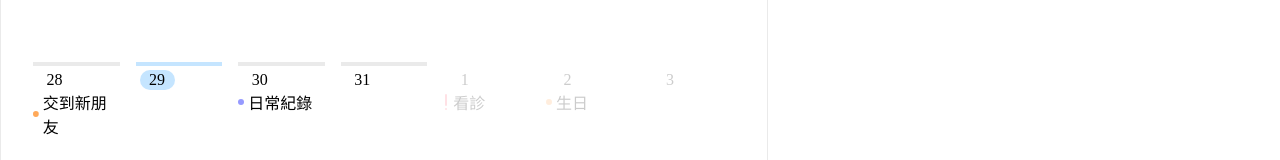
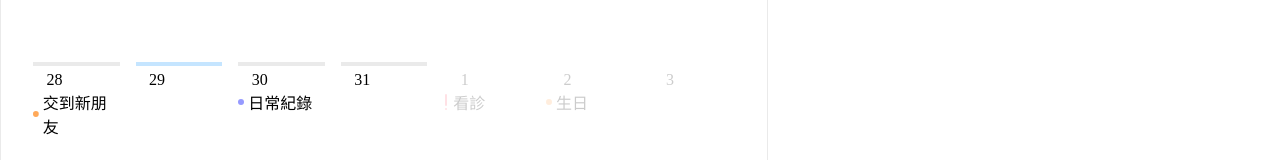
Before and after one commit to penspulse326/rocket_pawsmore, a Next.js app: page /test/record_dashboard in a window 1280 px wide. Shown: the part 637-797 px from the top of the page. Built offline with nearby package versions, Linux system fonts and the light colour scheme.

Commit message:
fixed: selected date display style fixed

```diff
--- a/src/components/recordDashboard/Calendar.tsx
+++ b/src/components/recordDashboard/Calendar.tsx
@@ -140,6 +140,7 @@ const Calendar = () => {
     return today.format("YYYYMM") === moment(prop).format("YYYYMM");
   };
   const [filterEvent, setFilterEvent] = useState("紀錄類型");
+  const [selectedDate, setSelectedDate] = useState("");
 
   const Header = () => {
     const [currentDate, setCurrentDate] = useState(moment());
@@ -329,23 +330,25 @@ const Calendar = () => {
             const everyWeek = week.map((day, dayIndex) => (
               // container of every days
               <div
-                className="flex flex-col flex-1 h-[100px]"
+                className="flex flex-col flex-1 h-[100px] hover:cursor-pointer"
+                onClick={() => {
+                  setSelectedDate(day.date);
+                }}
                 key={`${dayIndex}-${day.date}`}
               >
                 {/* top bar */}
                 <div
-                  className={`h-1 ${
-                    isCurrentMonth(day.date) ? "bg-stroke" : ""
-                  }
+                  className={`h-1 ${isCurrentMonth(day.date) ? "bg-stroke" : ""}
                    ${isToday(day.date) && "!bg-secondary"}`}
                 ></div>
                 {/* day block */}
                 <span
-                  className={`w-[35px] h-5 ml-1 mt-1 px-2 py-1 flex justify-center items-center self-start font-['Futura'] hover:cursor-pointer
+                  className={`w-[35px] h-5 ml-1 mt-1 px-2 py-1 flex justify-center items-center self-start font-['Futura']
                   ${isCurrentMonth(day.date) || "text-[#CCCCCC]"}
-                  ${isToday(day.date) && "bg-secondary rounded-[30px]"}`}
+                  ${selectedDate === day.date && "bg-secondary rounded-[30px]"}
+                  `}
                 >
-                  {day.number === 0 ? "" : day.number}
+                  {day.number}
                 </span>
                 {/* events block */}
                 <EventCard prop={day.date} />
```
